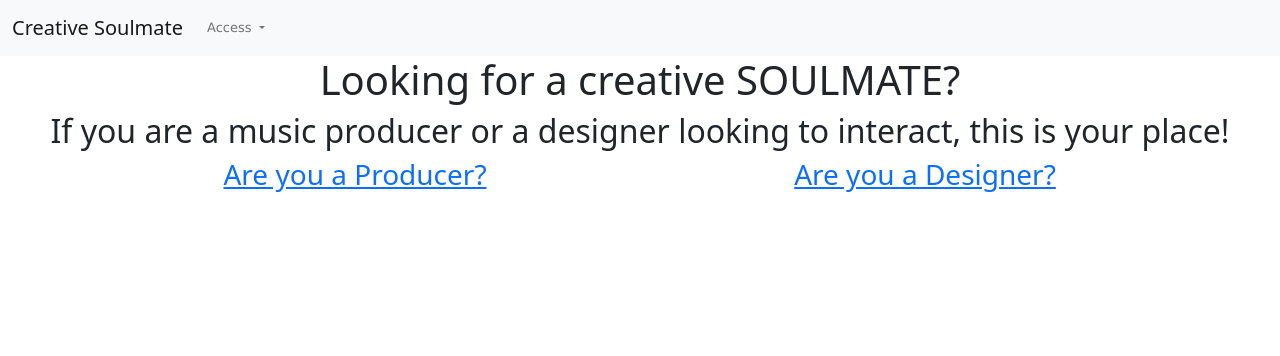
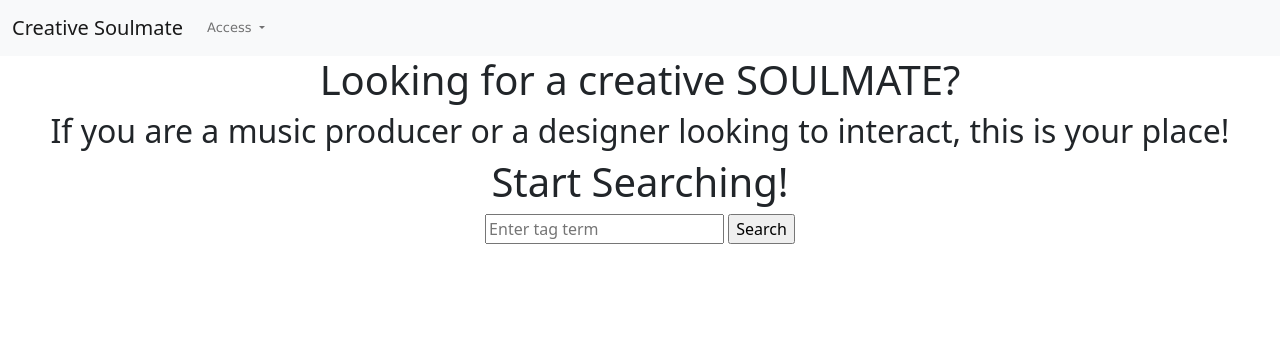
Before and after one commit to aparraasenjo/g37final, a Rails app: page / in a window 1280 px wide. Shown: the top 356 px of the page. Run offline with Rails 7, Linux system fonts and the light colour scheme; the visitor is signed in with stand-in values (Sample User, id 1); style sheets or scripts are compiled from the project's sources.

Commit message:
add search with ujs

```diff
--- a/app/controllers/home_controller.rb
+++ b/app/controllers/home_controller.rb
@@ -1,4 +1,13 @@
 class HomeController < ApplicationController
   def index
+    if params[:search]
+      @search = Track.tagged_with(params[:search].split(' '))
+
+      respond_to do |format|
+        format.html
+        format.js
+      end
+    else
+    end
   end
 end
--- a/app/views/home/index.html.erb
+++ b/app/views/home/index.html.erb
@@ -1,5 +1,25 @@
 <h1 class="text-center">Looking for a creative SOULMATE?</h1>
 <h2 class="text-center">If you are a music producer or a designer looking to interact, this is your place!</h2>
+
+<% if producer_signed_in? %>
+    <div class="container text-center">
+        <h1>Start Searching!</h1>
+        <%= form_for(root_path, remote: true, method: :get) do %>
+            <%= text_field_tag :search, params[:search], placeholder: "Enter tag term" %>
+            <%= submit_tag "Search" %>
+        <% end %>
+        <ul id="search-results"></ul>
+    </div>
+<% elsif designer_signed_in? %>
+    <div class="container text-center">
+        <h1>Start Searching!</h1>
+        <%= form_for(root_path, remote: true, method: :get) do %>
+            <%= text_field_tag :search, params[:search], placeholder: "Enter tag term" %>
+            <%= submit_tag "Search" %>
+        <% end %>
+        <ul id="search-results"></ul>
+    </div>
+<% else %>
 <div class="container text-center">
     <div class="row">
         <div class="col-md-6">
@@ -10,3 +30,4 @@
         </div>
     </div>
 </div>
+<% end %>
--- /dev/null
+++ b/app/views/home/index.js.erb
@@ -0,0 +1,3 @@
+var div = document.querySelector('#search-results')
+<% tracks = @search.map { |s| "<li><a href=\"#\">#{s.track_name}</a></li>" }  %>
+div.innerHTML = '<%= tracks.join('').html_safe %>'
```
